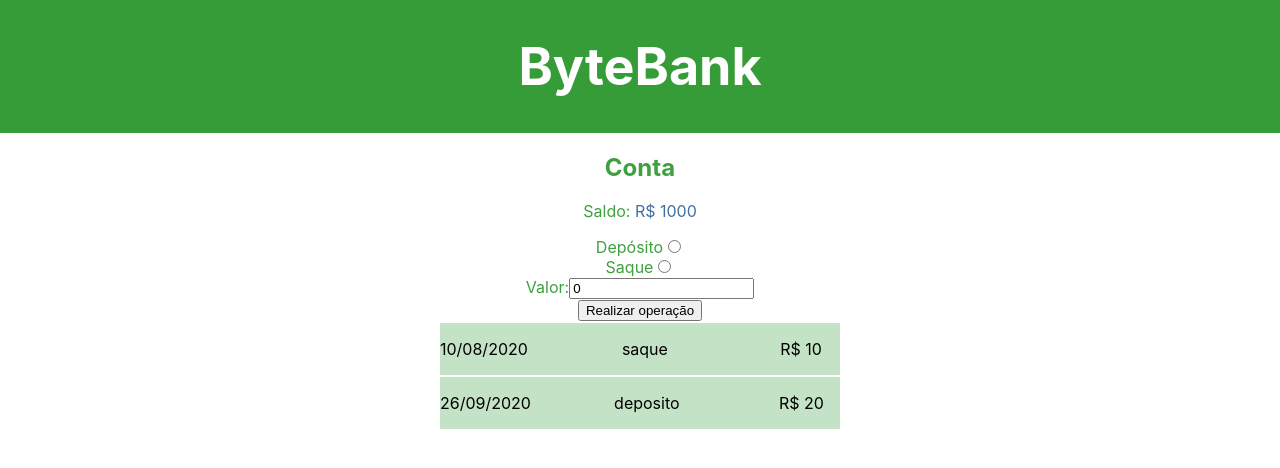
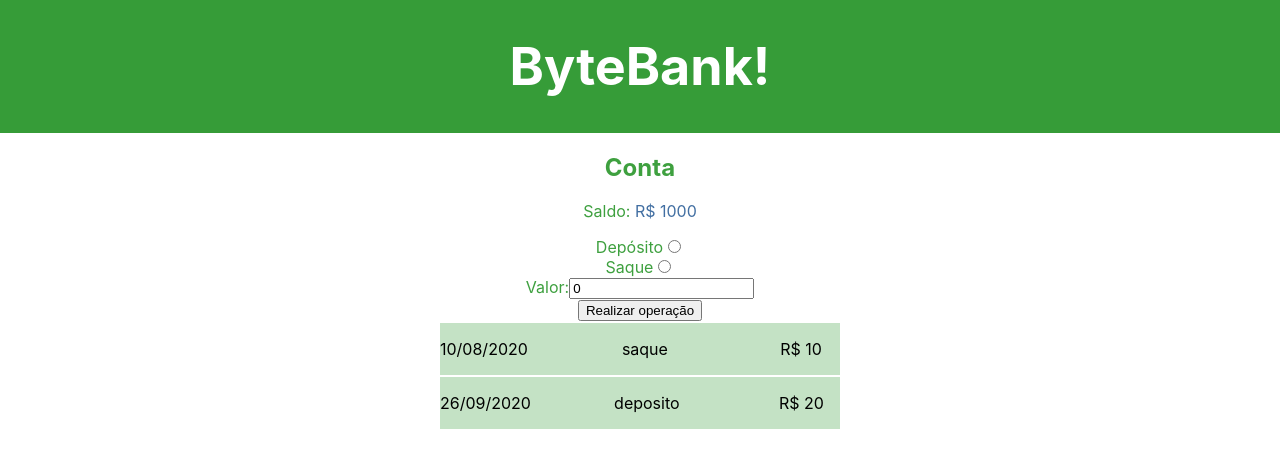
Before and after one commit to alura-cursos/1976-react-testes, a React (Create React App) app: page / in a window 1280 px wide. Shown: the top 468 px of the page. Built offline with nearby package versions, Linux system fonts and the light colour scheme; data requests are answered from the project's data file.

Commit message:
Change name Banck for error test

```diff
--- a/src/App.js
+++ b/src/App.js
@@ -45,7 +45,7 @@ function App() {
   return (
     <div className="App">
       <header id="header" data-testid="header" className="App-header">
-        <h1>ByteBank</h1>
+        <h1>ByteBank!</h1>
       </header>
 
       <Conta saldo={saldo} realizarTransacao={realizarTransacao}/>
```
